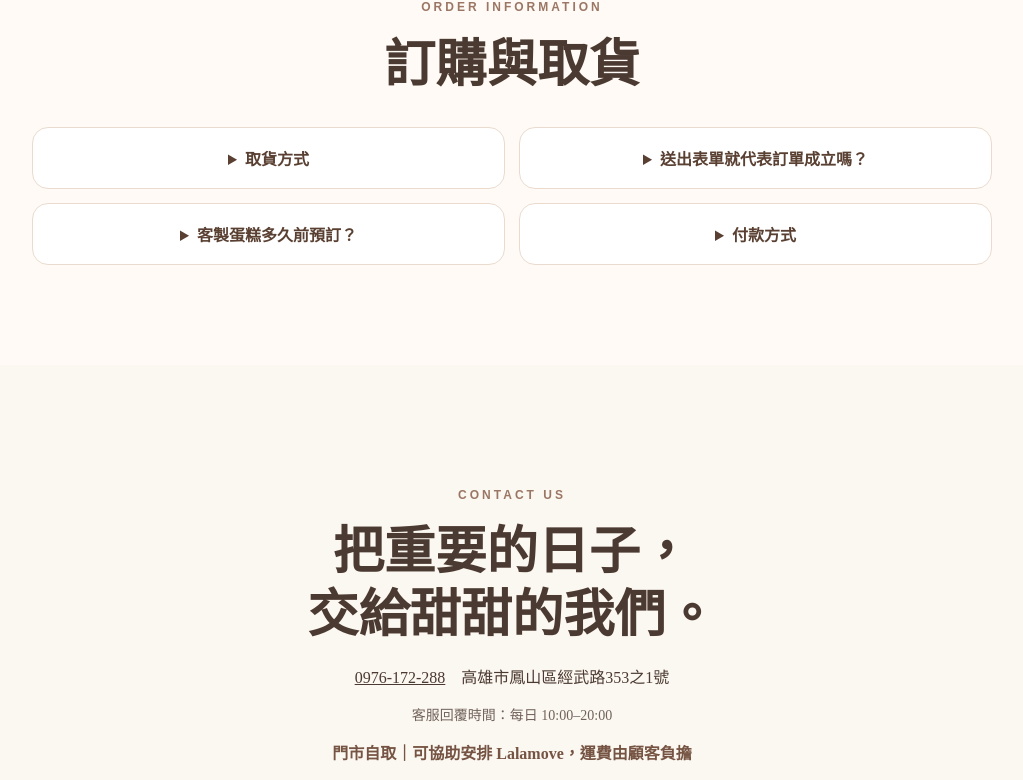
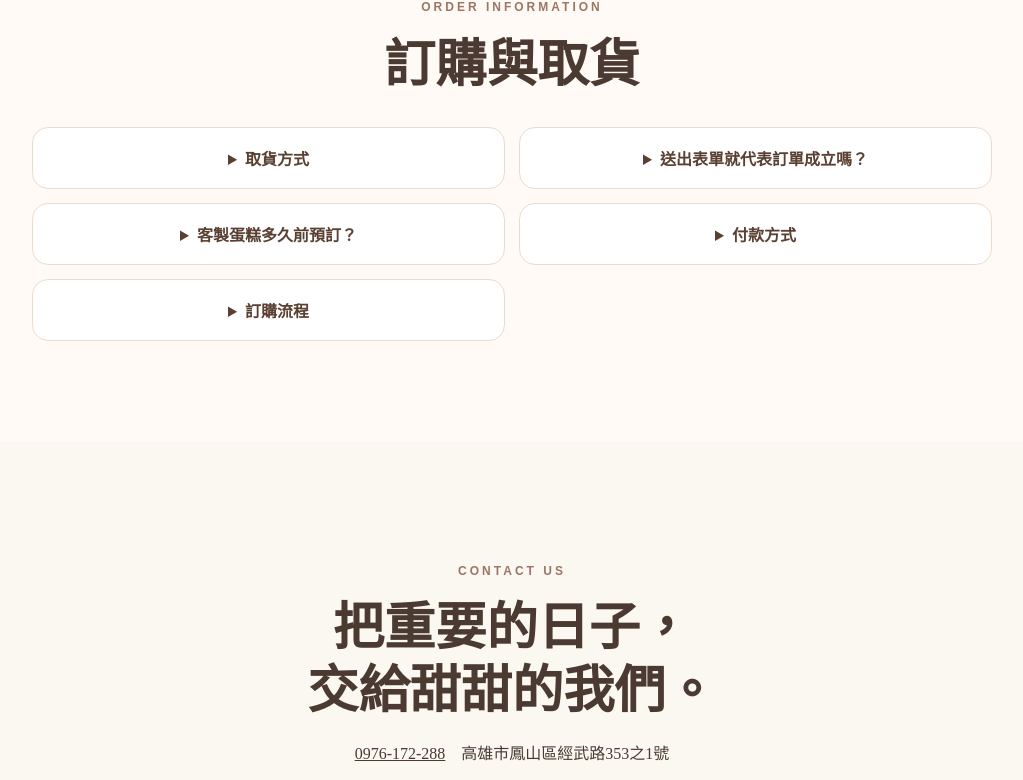
Before and after one commit to whiteshy99-a11y/chutian-dessert-new, a Next.js app: page / in a window 1280 px wide. Shown: the part 9338-10118 px from the top of the page, without its empty margins (128-1151 px from the left). Built offline with nearby package versions, Linux system fonts and the light colour scheme.

Commit message:
Add files via upload

```diff
--- a/app/page.js
+++ b/app/page.js
@@ -80,7 +80,7 @@ export default function Home(){
 
       <section id="about" className="about"><div className="logo-mark brand-text about-brand"><span className="brand-title">✿ 初甜趣</span><span className="brand-subtitle">HANDMADE DESSERT · SINCE 2026</span></div><div><p className="eyebrow">ABOUT CHUTIAN</p><h2>奶油不甜膩，<br/>是我們的招牌。</h2><p>客人常說：「甜而不膩」、「奶油很綿密」、「奶香很濃郁」、「蛋糕體濕潤」。</p><p>初甜趣堅持使用動物性鮮奶油、不使用植物性鮮奶油，搭配新鮮水果、日本進口麵粉、嚴選茶粉與天然食材，以減糖配方完成每一份甜點。</p></div></section>
 
-      <section className="section faq" id="faq"><p className="eyebrow">ORDER INFORMATION</p><h2>訂購與取貨</h2><div className="faq-grid"><details><summary>取貨方式</summary><p>門市自取為主，如有配送需求，可協助安排 Lalamove，運費由顧客自行負擔。</p></details><details><summary>送出表單就代表訂單成立嗎？</summary><p>送出訂單後，請加入 LINE 客服並上傳付款截圖，經店家確認後訂單才會成立。</p></details><details><summary>客製蛋糕多久前預訂？</summary><p>客製道具需至少提前 14～30 個工作天預訂，並先透過官方 LINE 討論主題、造型與報價。</p></details><details><summary>付款方式</summary><p>銀行轉帳匯款</p></details></div></section>
+      <section className="section faq" id="faq"><p className="eyebrow">ORDER INFORMATION</p><h2>訂購與取貨</h2><div className="faq-grid"><details><summary>取貨方式</summary><p>門市自取為主，如有配送需求，可協助安排 Lalamove，運費由顧客自行負擔。</p></details><details><summary>送出表單就代表訂單成立嗎？</summary><p>送出訂單後，請加入 LINE 客服提供訂單編號、上傳付款截圖，經店家確認後訂單才會成立。</p></details><details><summary>客製蛋糕多久前預訂？</summary><p>客製道具需至少提前 14～30 個工作天預訂，並先透過官方 LINE 討論主題、造型與報價。</p></details><details><summary>付款方式</summary><p>銀行轉帳匯款</p></details><details><summary>訂購流程</summary><p>Step 1　填寫訂購資料並送出訂單<br/>Step 2　加入官方 LINE 客服<br/>Step 3　傳送訂單編號完成綁定<br/>Step 4　上傳匯款資訊（截圖），待店家確認後訂單成立</p></details></div></section>
 
       <section id="contact" className="contact"><p className="eyebrow">CONTACT US</p><h2>把重要的日子，<br/>交給甜甜的我們。</h2><p><a href="tel:0976172288">0976-172-288</a>　高雄市鳳山區經武路353之1號</p><p className="service-hours">客服回覆時間：{settings.serviceHours}</p><p className="delivery-note">門市自取｜可協助安排 Lalamove，運費由顧客負擔</p><div className="contact-actions"><a className="primary" href="#calendar">查看可訂日期 →</a>{settings.lineUrl&&<a className="secondary" href={settings.lineUrl} target="_blank" rel="noreferrer">LINE 客服</a>}{settings.mapUrl&&<a className="secondary" href={settings.mapUrl} target="_blank" rel="noreferrer">Google 地圖導航</a>}</div></section>
     </main>
```
